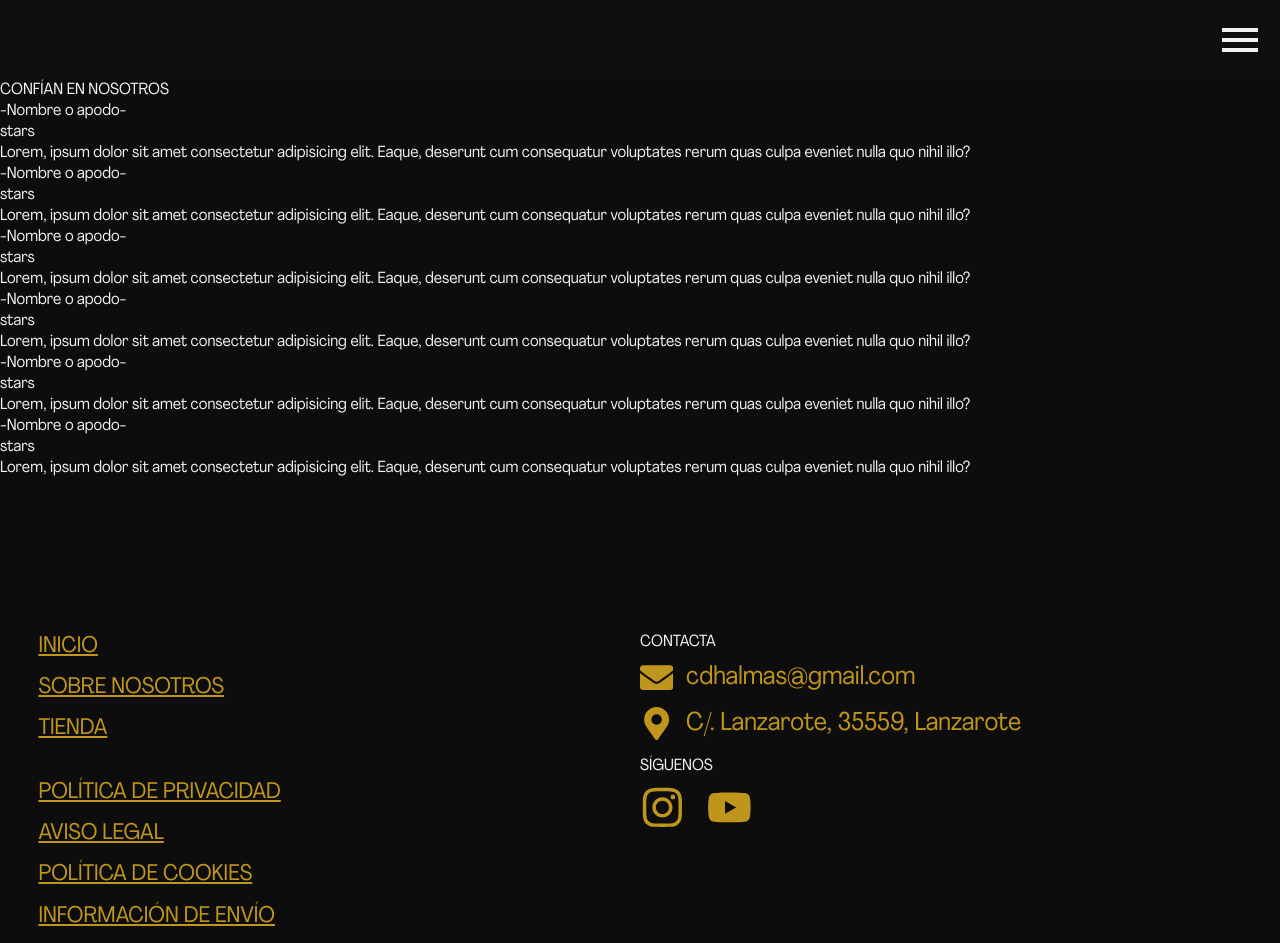
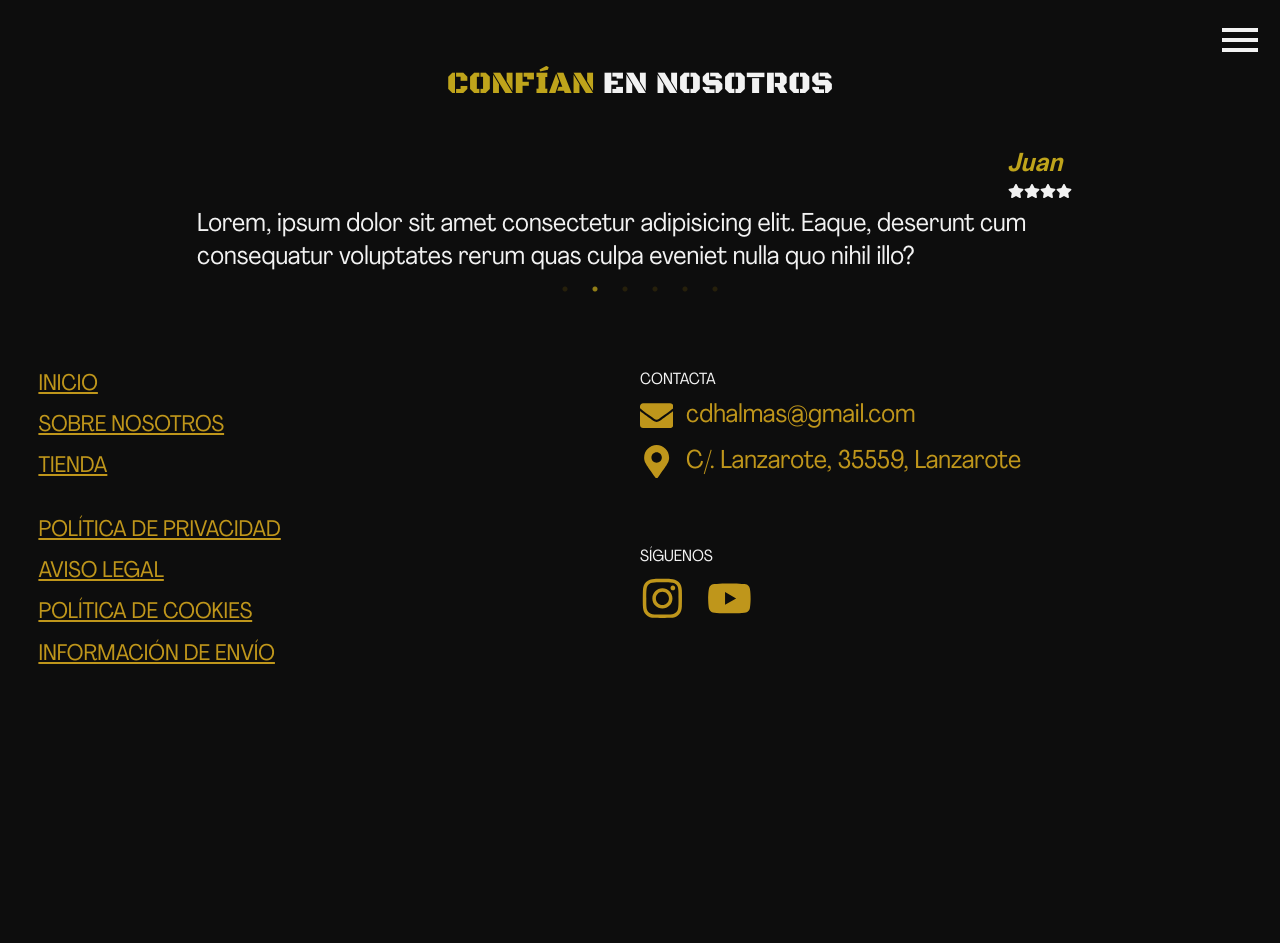
Before and after one commit to Webit-O/CDH-HALTEROFILIA-LZT, a React (Vite) app in the folder front/: page / in a window 1280 px wide. After the commit the page ends 800 px from the top, so only its background shows below. Built offline with nearby package versions, Linux system fonts and the light colour scheme.

Commit message:
feat: slider react dependences added, changes in quotes section, layout.css and index.css

```diff
--- a/front/package.json
+++ b/front/package.json
@@ -14,7 +14,9 @@
     "react": "^18.3.1",
     "react-dom": "^18.3.1",
     "react-icons": "^5.2.1",
-    "react-router-dom": "^6.23.1"
+    "react-router-dom": "^6.23.1",
+    "react-slick": "^0.30.2",
+    "slick-carousel": "^1.8.1"
   },
   "devDependencies": {
     "@types/react": "^18.3.3",
--- a/front/src/components/QuoteCard/QuoteCard.css
+++ b/front/src/components/QuoteCard/QuoteCard.css
@@ -1,3 +1,29 @@
 .quote-card {
     color: var(--white-smoke);
 }
+
+.quote-card-pic,
+.quote-card-title {
+    text-align: end;
+    padding: 0em 1em;
+    margin-bottom: .1em;
+}
+
+.quote-card-title {
+    font-size: calc(.8em + 1vw);
+    font-weight: bold;
+    font-style: italic;
+    color: var(--gold-metallic);
+}
+
+.quote-card-pic {
+    display: block;
+    width: 100%;
+    height: 100%;
+}
+
+.quote-card-text {
+    font-size: calc(.8em + 1vw);
+    padding-top: 1em;
+    padding: 0em .2em;
+}
--- a/front/src/components/QuoteCard/QuoteCard.jsx
+++ b/front/src/components/QuoteCard/QuoteCard.jsx
@@ -1,17 +1,23 @@
 import React from 'react'
+import { FaStar } from 'react-icons/fa'
 import './QuoteCard.css'
 
-function QuoteCard() {
+function QuoteCard({ index, name, stars, text }) {
+  // ESTAMOS USANDO PROPS - index, name, stars, text
   return (
-    <div className="quote-card">
-      <h4 className="quote-card-title">-Nombre o apodo-</h4>
-      <span className="quote-card-pic">stars</span>
-      <p className="quote-card-text">
-        Lorem, ipsum dolor sit amet consectetur adipisicing elit. Eaque,
-        deserunt cum consequatur voluptates rerum quas culpa eveniet nulla quo
-        nihil illo?
-      </p>
-    </div>
+    <>
+      <div className="quote-card" key={index}>
+        <h4 className="quote-card-title">{ name }</h4>
+        <span className="quote-card-pic">
+          {
+            [...Array(stars)].map((_, index) => {
+              return <FaStar key={index} className="star-icon" />
+            })
+          }
+        </span>
+        <p className="quote-card-text">{ text }</p>
+      </div>
+    </>
   )
 }
 
--- a/front/src/components/QuotesList/QuotesList.css
+++ b/front/src/components/QuotesList/QuotesList.css
@@ -0,0 +1,28 @@
+.quotes-list {
+    width: 100%;
+    display: flex;
+    flex-direction: column;
+    align-items: center;
+}
+
+.quotes-list-title {
+    font-family: var(--black-ops-one-font);
+    font-size: calc(1rem + 1.2vw);
+    color: var(--gold-metallic);
+    margin-bottom: 1.4em;
+    span {
+        color: var(--white-smoke);
+    }
+}
+
+.slick-slider {
+    width: 70%;
+}
+
+.slick-dots li button:before {
+    color: var(--field-drab) !important; /* Cambia #FFFFFF al color que prefieras */
+}
+
+.slick-dots li.slick-active button:before {
+    color: var(--gold-metallic) !important; /* Cambia #FFFFFF al color que prefieras */
+}
--- a/front/src/components/QuotesList/QuotesList.jsx
+++ b/front/src/components/QuotesList/QuotesList.jsx
@@ -1,28 +1,69 @@
 import React, { useEffect, useState } from 'react'
+import Slider from "react-slick";
+import "slick-carousel/slick/slick.css";
+import "slick-carousel/slick/slick-theme.css";
 import QuoteCard from '../QuoteCard/QuoteCard'
 import './QuotesList.css'
 
+const quotes = [
+  {
+    name: 'Veronica',
+    stars: 5,
+    text: 'Lorem, ipsum dolor sit amet consectetur adipisicing elit. Eaque, deserunt cum consequatur voluptates rerum quas culpa eveniet nulla quo nihil illo?',
+  },
+  {
+    name: 'Juan',
+    stars: 4,
+    text: 'Lorem, ipsum dolor sit amet consectetur adipisicing elit. Eaque, deserunt cum consequatur voluptates rerum quas culpa eveniet nulla quo nihil illo?',
+  },
+  {
+    name: 'Pedro',
+    stars: 4,
+    text: 'Lorem, ipsum dolor sit amet consectetur adipisicing elit. Eaque, deserunt cum consequatur voluptates rerum quas culpa eveniet nulla quo nihil illo?',
+  },
+  {
+    name: 'Hugo',
+    stars: 5,
+    text: 'Lorem, ipsum dolor sit amet consectetur adipisicing elit. Eaque, deserunt cum consequatur voluptates rerum quas culpa eveniet nulla quo nihil illo?',
+  },
+  {
+    name: 'Cristina',
+    stars: 5,
+    text: 'Lorem, ipsum dolor sit amet consectetur adipisicing elit. Eaque, deserunt cum consequatur voluptates rerum quas culpa eveniet nulla quo nihil illo?',
+  },
+  {
+    name: 'Bruno',
+    stars: 4,
+    text: 'Lorem, ipsum dolor sit amet consectetur adipisicing elit. Eaque, deserunt cum consequatur voluptates rerum quas culpa eveniet nulla quo nihil illo?',
+  },
+]
+
 function QuotesList() {
   const [arrayQuotes, setArrayQuotes] = useState([])
-  const LENGTH = 6
   useEffect(() => {
-      let quotes = [];
-      for (let i = 0; i < LENGTH; i++) {
-        quotes.push(<QuoteCard key={i}/>)
-      }
-      setArrayQuotes(quotes);
+    let myListQuotes;
+    myListQuotes = quotes.map((quote, index) => {
+      return <QuoteCard key={index} name={quote.name} stars={quote.stars} text={quote.text}/>
+    });
+    setArrayQuotes(myListQuotes);
   }, []);
+
+  const settings = {
+    dots: true,
+    infinite: true,
+    autoplay: true,
+    speed: 500,
+    slidesToShow: 1,
+    slidesToScroll: 1,
+    arrows: false,
+  };
 
   return (
     <div className="quotes-list">
-      <h2 className='quotes-list-title'>CONFÍAN EN NOSOTROS</h2>
-      {arrayQuotes.map((quote, index) => {
-        return (
-          <div key={index}>
-            {quote}
-          </div>
-        )
-      })}
+      <h2 className='quotes-list-title'>CONFÍAN <span>EN NOSOTROS</span></h2>
+      <Slider {...settings}>
+          { arrayQuotes }
+      </Slider>
     </div>
   )
 }
--- a/front/src/index.css
+++ b/front/src/index.css
@@ -109,7 +109,7 @@ h1, h2, h3, h4, h5, h6, p, span, a, strong, blockquote, i, b, u, em {
 /* CONFIGURAMOS EL TEXTO QUE SELECCIONAMOS */
 
 ::selection {
-    background-color: var(--night);
+    background-color: var(--field-drab);
     color: var(--white-smoke);
 }
 
--- a/front/src/layouts/Layout.css
+++ b/front/src/layouts/Layout.css
@@ -1,23 +1,10 @@
-.header {
-    grid-area: header;
+.body-layout {
+    width: 100%;
+    display: flex;
+    flex-direction: column;
+    row-gap: 4em;
 }
 
 .outlet {
-    grid-area: main;
+    width: 100%;
 }
-
-.footer {
-    grid-area: footer;
-}
-
-.body-layout {
-    width: 100%;
-    height: 100vh;
-    display: grid;
-    grid-template-rows: 10% auto 25%;
-    grid-template-columns: auto;
-    grid-template-areas:
-        "header"
-        "main"
-        "footer";
-}
```
Also changed, not shown: 1 other file (tests, documents, lock files or other folders).
